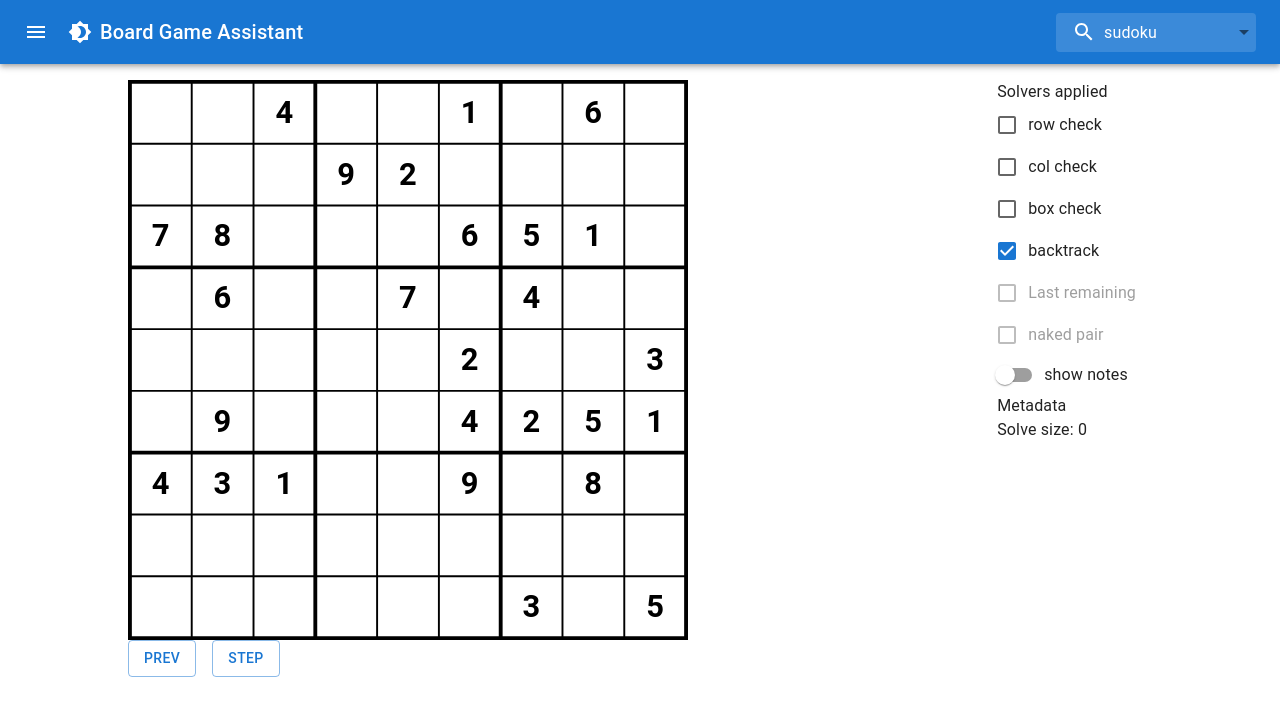
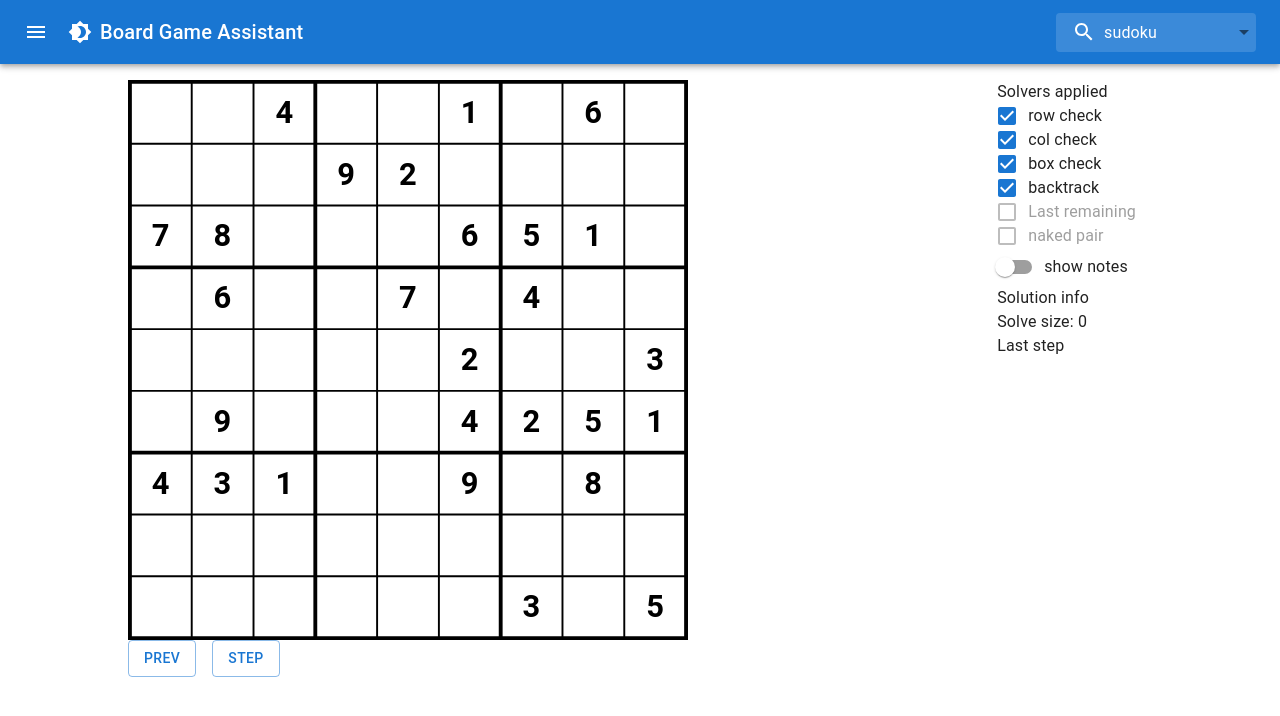
Before and after one commit to johanvandongen/boardgame-assistant, a React (Vite) app: page / in a window 1280 px wide. Shown: the top 716 px of the page. Built offline with nearby package versions, Linux system fonts and the light colour scheme.

Commit message:
show last step method

```diff
--- a/src/sudoku/Sudoku.tsx
+++ b/src/sudoku/Sudoku.tsx
@@ -9,9 +9,9 @@ export interface Solver {
 }
 
 const solvers: Solver[] = [
-    { enabled: false, label: "row check" },
-    { enabled: false, label: "col check" },
-    { enabled: false, label: "box check" },
+    { enabled: true, label: "row check" },
+    { enabled: true, label: "col check" },
+    { enabled: true, label: "box check" },
     { enabled: true, label: "backtrack" },
 ];
 
@@ -87,6 +87,7 @@ export function Sudoku() {
                             key={solver.label}
                             control={
                                 <Checkbox
+                                    sx={{ paddingTop: 0, paddingBottom: 0 }}
                                     checked={solver.enabled}
                                     onChange={() => handleSolvers(solver.label)}
                                 />
@@ -96,12 +97,12 @@ export function Sudoku() {
                     ))}
                     <FormControlLabel
                         key={"Last remaining"}
-                        control={<Checkbox disabled />}
+                        control={<Checkbox sx={{ paddingTop: 0, paddingBottom: 0 }} disabled />}
                         label={"Last remaining"}
                     />
                     <FormControlLabel
                         key={"naked pair"}
-                        control={<Checkbox disabled />}
+                        control={<Checkbox sx={{ paddingTop: 0, paddingBottom: 0 }} disabled />}
                         label={"naked pair"}
                     />
                 </FormGroup>
@@ -115,8 +116,18 @@ export function Sudoku() {
                     label={"show notes"}
                 ></FormControlLabel>
                 <div>
-                    <p>Metadata</p>
+                    <p>Solution info</p>
                     <p>Solve size: {sud.steps.length}</p>
+                    <p>
+                        {/* Last step: {sud.steps.length > 0 && sud.steps.slice(-1)[0].method} */}
+                    </p>
+                    <p>Last step</p>
+                    {sud.steps.length > 0 && (
+                        <p>
+                            {sud.steps.slice(-1)[0].value} using {sud.steps.slice(-1)[0].method}{" "}
+                            method
+                        </p>
+                    )}
                 </div>
                 {/* <p>check notes version</p> */}
             </div>
```
